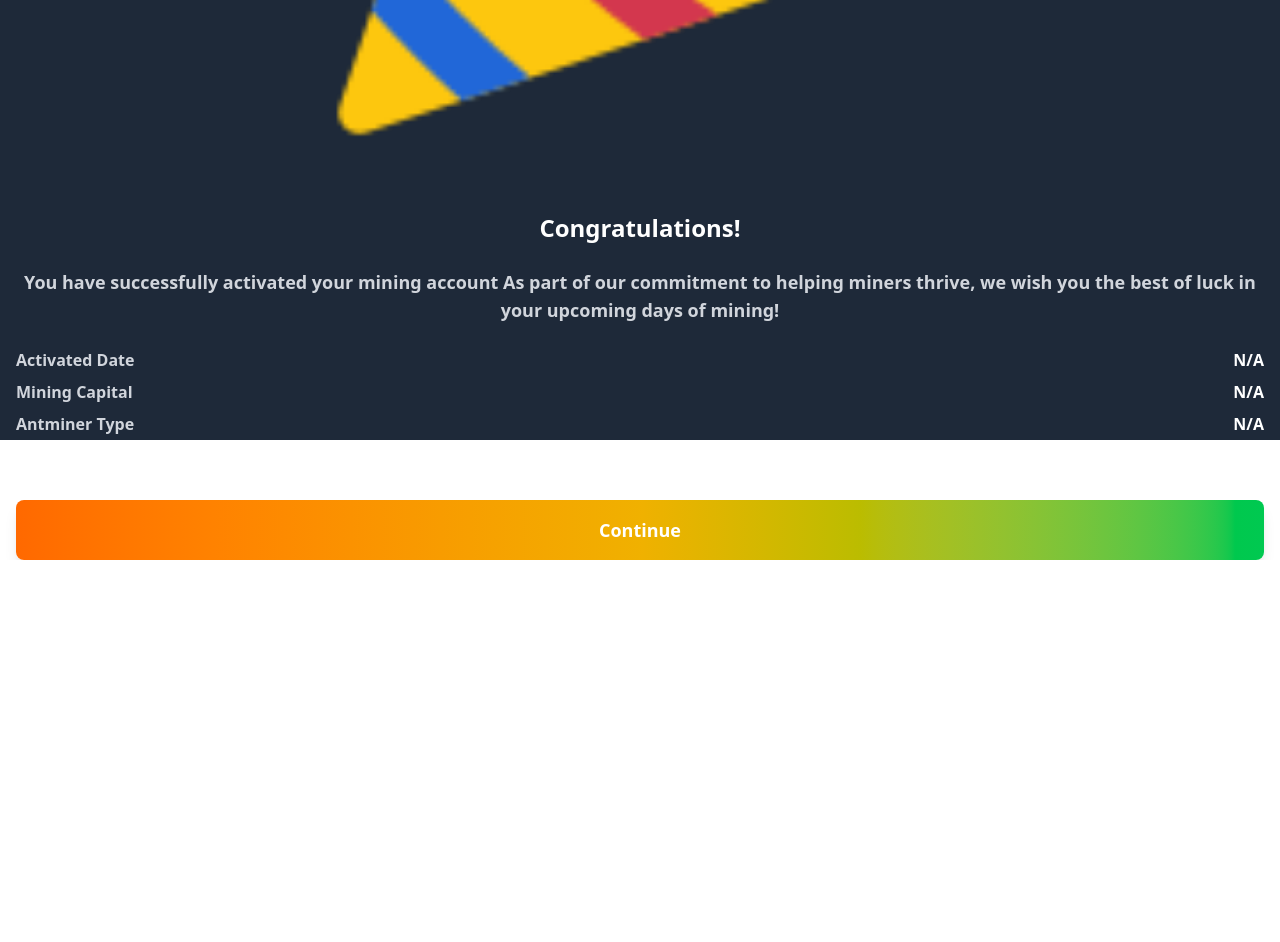
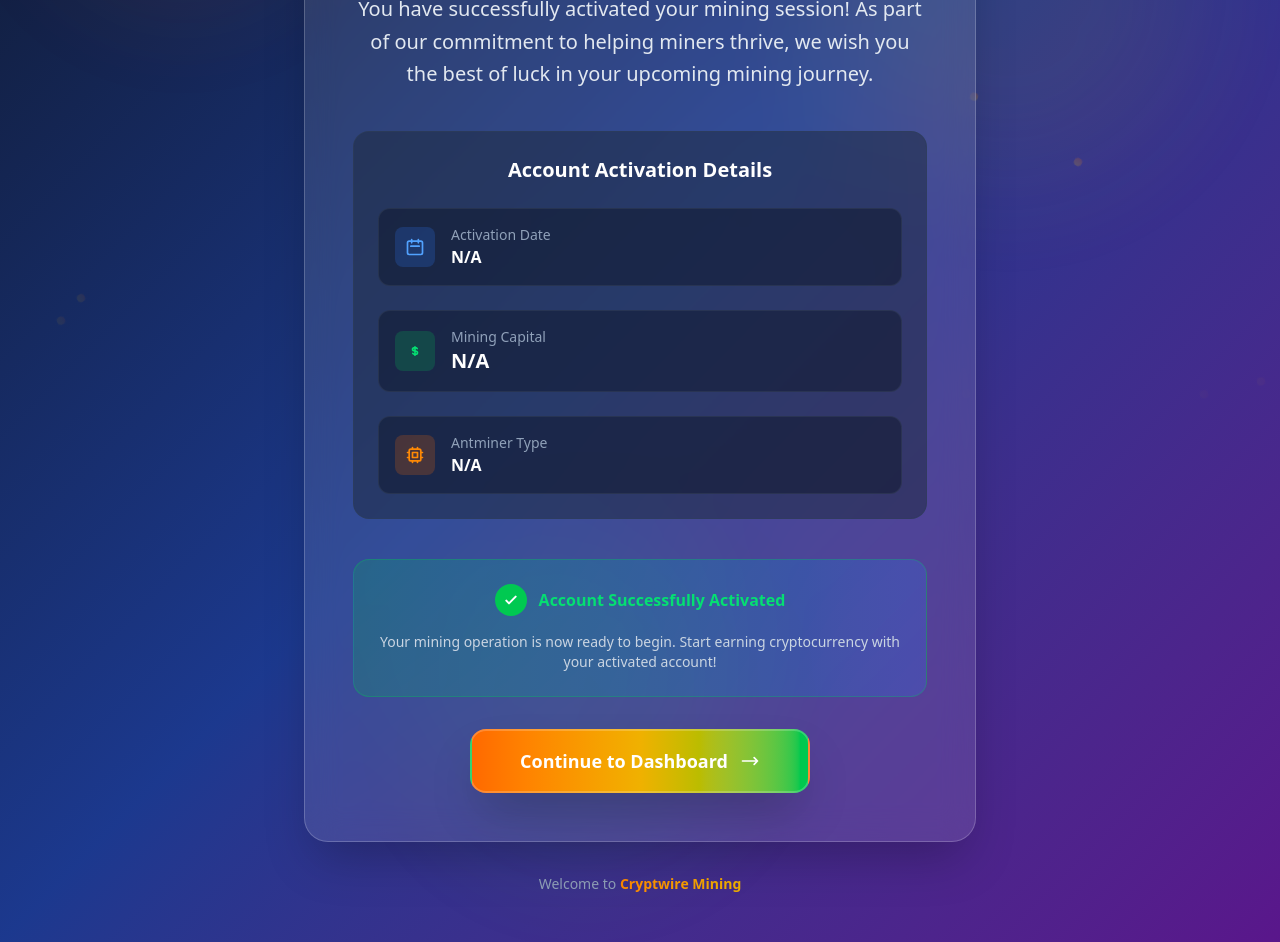
Before and after one commit to Excel62/cryptwire-mining, a React (Vite) app: page /congrats-page in a window 1280 px wide. Shown: the part 360-1302 px from the top of the page. Before the commit the page ends 920 px from the top, so only its background shows below. Built offline with nearby package versions, Linux system fonts and the light colour scheme.

Commit message:
update on succuss page

```diff
--- a/src/Pages/CongratsPage.jsx
+++ b/src/Pages/CongratsPage.jsx
@@ -1,38 +1,213 @@
-import logo from "../assets/congratslogo.png";
+import { useState, useEffect } from "react";
+// import logo from "../assets/congratslogo.png";
 import { useLocation } from "react-router-dom";
+
 const CongratsPage = () => {
   const location = useLocation();
   const { activatedDate, miningCapital, antminerType } = location.state || {};
 
+  // Demo data for showcase
+  // const activatedDate = new Date().toISOString();
+  // const miningCapital = "5000";
+  // const antminerType = "Antminer S19 Pro";
+
+  const [isVisible, setIsVisible] = useState(false);
+  const [confetti, setConfetti] = useState([]);
+
+  useEffect(() => {
+    setIsVisible(true);
+    // Generate confetti particles
+    const particles = Array.from({ length: 50 }, (_, i) => ({
+      id: i,
+      left: Math.random() * 100,
+      delay: Math.random() * 3,
+      duration: 3 + Math.random() * 2,
+    }));
+    setConfetti(particles);
+  }, []);
+
+  // Custom SVG Icons
+  const TrophyIcon = ({ className }) => (
+    <svg className={className} fill="none" stroke="currentColor" viewBox="0 0 24 24">
+      <path strokeLinecap="round" strokeLinejoin="round" strokeWidth={2} d="M9 12l2 2 4-4M7.835 4.697a3.42 3.42 0 001.946-.806 3.42 3.42 0 014.438 0 3.42 3.42 0 001.946.806 3.42 3.42 0 013.138 3.138 3.42 3.42 0 00.806 1.946 3.42 3.42 0 010 4.438 3.42 3.42 0 00-.806 1.946 3.42 3.42 0 01-3.138 3.138 3.42 3.42 0 00-1.946.806 3.42 3.42 0 01-4.438 0 3.42 3.42 0 00-1.946-.806 3.42 3.42 0 01-3.138-3.138 3.42 3.42 0 00-.806-1.946 3.42 3.42 0 010-4.438 3.42 3.42 0 00.806-1.946 3.42 3.42 0 013.138-3.138z" />
+    </svg>
+  );
+
+  const CalendarIcon = ({ className }) => (
+    <svg className={className} fill="none" stroke="currentColor" viewBox="0 0 24 24">
+      <path strokeLinecap="round" strokeLinejoin="round" strokeWidth={2} d="M8 7V3m8 4V3m-9 8h10M5 21h14a2 2 0 002-2V7a2 2 0 00-2-2H5a2 2 0 00-2 2v12a2 2 0 002 2z" />
+    </svg>
+  );
+
+  const DollarIcon = ({ className }) => (
+    <svg className={className} fill="none" stroke="currentColor" viewBox="0 0 24 24">
+      <path strokeLinecap="round" strokeLinejoin="round" strokeWidth={2} d="M12 8c-1.657 0-3 .895-3 2s1.343 2 3 2 3 .895 3 2-1.343 2-3 2m0-8c1.11 0 2.08.402 2.599 1M12 8V7m0 1v8m0 0v1m0-1c-1.11 0-2.08-.402-2.599-1" />
+    </svg>
+  );
+
+  const CpuChipIcon = ({ className }) => (
+    <svg className={className} fill="none" stroke="currentColor" viewBox="0 0 24 24">
+      <path strokeLinecap="round" strokeLinejoin="round" strokeWidth={2} d="M9 3v2m6-2v2M9 19v2m6-2v2M5 9H3m2 6H3m18-6h-2m2 6h-2M7 19h10a2 2 0 002-2V7a2 2 0 00-2-2H7a2 2 0 00-2 2v10a2 2 0 002 2zM9 9h6v6H9V9z" />
+    </svg>
+  );
+
+  const ArrowRightIcon = ({ className }) => (
+    <svg className={className} fill="none" stroke="currentColor" viewBox="0 0 24 24">
+      <path strokeLinecap="round" strokeLinejoin="round" strokeWidth={2} d="M17 8l4 4m0 0l-4 4m4-4H3" />
+    </svg>
+  );
+
   return (
-    <div className="flex flex-col gap-2 w-full h-[100vh] align-center justify-center p-4 bg-gray-800 text-white">
-      <img src={logo} alt="Congratulations" className="w-1/2 mx-auto mb-15" />
-      <h1 className="text-2xl font-bold mb-4 text-center">Congratulations!</h1>
-      <p className="text-center text-lg mb-4 font-bold text-gray-300">
-        You have successfully activated your mining account As part of our
-        commitment to helping miners thrive, we wish you the best of luck in
-        your upcoming days of mining!
-      </p>
-      <div className="flex justify-between  width-full">
-        <h2 className="text-gray-300 font-bold">Activated Date</h2>
-        <p className="font-bold">
-          {activatedDate ? new Date(activatedDate).toLocaleDateString() : "N/A"}
-        </p>
-      </div>
-      <div className="flex justify-between  width-full">
-        <h2 className="text-gray-300 font-bold">Mining Capital</h2>
-        <p className="font-bold">
-          {miningCapital ? `$${miningCapital}` : "N/A"}
-        </p>
-      </div>
-      <div className="flex justify-between  width-full">
-        <h2 className="text-gray-300 font-bold">Antminer Type</h2>
-        <p className="font-bold">{antminerType || "N/A"}</p>
+    <div className="relative min-h-screen bg-gradient-to-br from-slate-900 via-blue-900 to-purple-900 overflow-hidden">
+      {/* Animated Background Elements */}
+      <div className="absolute inset-0">
+        <div className="absolute top-20 left-10 w-72 h-72 bg-orange-500/10 rounded-full blur-3xl animate-pulse"></div>
+        <div className="absolute top-40 right-20 w-96 h-96 bg-yellow-500/10 rounded-full blur-3xl animate-pulse delay-1000"></div>
+        <div className="absolute bottom-20 left-1/3 w-80 h-80 bg-green-500/10 rounded-full blur-3xl animate-pulse delay-2000"></div>
       </div>
 
-      <button className="px-8 py-4 mt-14 text-white font-semibold text-lg rounded-lg bg-gradient-to-r from-orange-500 via-yellow-500 to-green-500 hover:from-orange-600 hover:via-yellow-600 hover:to-green-600 transform hover:scale-105 transition-all duration-300 shadow-lg hover:shadow-xl">
-        Continue
-      </button>
+      {/* Confetti Animation */}
+      {confetti.map((particle) => (
+        <div
+          key={particle.id}
+          className="absolute w-2 h-2 bg-gradient-to-r from-yellow-400 to-orange-500 rounded-full animate-bounce"
+          style={{
+            left: `${particle.left}%`,
+            animationDelay: `${particle.delay}s`,
+            animationDuration: `${particle.duration}s`,
+            top: "-10px",
+            animation: `fall ${particle.duration}s ${particle.delay}s ease-in-out infinite`,
+          }}
+        />
+      ))}
+
+      {/* Main Content */}
+      <div className={`relative z-10 flex flex-col items-center justify-center min-h-screen px-6 py-12 transition-all duration-1000 ${isVisible ? 'opacity-100 translate-y-0' : 'opacity-0 translate-y-10'}`}>
+
+        {/* Logo/Trophy Section */}
+        <div className="text-center mb-8">
+          <div className="relative inline-block">
+            {/* Replace this div with your logo image */}
+            <div className="w-32 h-32 mx-auto mb-6 bg-gradient-to-br from-yellow-400 via-orange-500 to-red-500 rounded-full flex items-center justify-center shadow-2xl animate-bounce">
+              <TrophyIcon className="w-16 h-16 text-white" />
+            </div>
+            {/* Animated rings around logo */}
+            <div className="absolute inset-0 w-32 h-32 mx-auto border-4 border-yellow-400/30 rounded-full animate-ping"></div>
+            <div className="absolute inset-0 w-32 h-32 mx-auto border-2 border-orange-500/40 rounded-full animate-pulse"></div>
+          </div>
+        </div>
+
+        {/* Main Content Card */}
+        <div className="w-full max-w-2xl bg-white/10 backdrop-blur-lg rounded-3xl border border-white/20 shadow-2xl p-8 lg:p-12">
+
+          {/* Congratulations Header */}
+          <div className="text-center mb-10">
+            <h1 className="text-4xl lg:text-5xl font-bold mb-6 bg-gradient-to-r from-yellow-400 via-orange-500 to-red-500 bg-clip-text text-transparent animate-pulse">
+              🎉 Congratulations! 🎉
+            </h1>
+            <p className="text-slate-200 text-lg lg:text-xl leading-relaxed max-w-xl mx-auto">
+              You have successfully activated your mining session! As part of our commitment to helping miners thrive, we wish you the best of luck in your upcoming mining journey.
+            </p>
+          </div>
+
+          {/* Account Details */}
+          <div className="space-y-6 mb-10">
+            <div className="bg-slate-800/50 rounded-2xl p-6 border border-slate-700/50">
+              <h3 className="text-xl font-semibold text-white mb-6 text-center">Account Activation Details</h3>
+
+              <div className="grid gap-6">
+                {/* Activation Date */}
+                <div className="flex items-center justify-between p-4 bg-slate-900/50 rounded-xl border border-slate-600/30">
+                  <div className="flex items-center">
+                    <div className="w-10 h-10 bg-blue-500/20 rounded-lg flex items-center justify-center mr-4">
+                      <CalendarIcon className="w-5 h-5 text-blue-400" />
+                    </div>
+                    <div>
+                      <p className="text-slate-400 text-sm">Activation Date</p>
+                      <p className="text-white font-semibold">
+                        {activatedDate ? new Date(activatedDate).toLocaleDateString('en-US', {
+                          year: 'numeric',
+                          month: 'long',
+                          day: 'numeric'
+                        }) : "N/A"}
+                      </p>
+                    </div>
+                  </div>
+                </div>
+
+                {/* Mining Capital */}
+                <div className="flex items-center justify-between p-4 bg-slate-900/50 rounded-xl border border-slate-600/30">
+                  <div className="flex items-center">
+                    <div className="w-10 h-10 bg-green-500/20 rounded-lg flex items-center justify-center mr-4">
+                      <DollarIcon className="w-5 h-5 text-green-400" />
+                    </div>
+                    <div>
+                      <p className="text-slate-400 text-sm">Mining Capital</p>
+                      <p className="text-white font-semibold text-xl">
+                        {miningCapital ? `$${parseInt(miningCapital).toLocaleString()}` : "N/A"}
+                      </p>
+                    </div>
+                  </div>
+                </div>
+
+                {/* Antminer Type */}
+                <div className="flex items-center justify-between p-4 bg-slate-900/50 rounded-xl border border-slate-600/30">
+                  <div className="flex items-center">
+                    <div className="w-10 h-10 bg-orange-500/20 rounded-lg flex items-center justify-center mr-4">
+                      <CpuChipIcon className="w-5 h-5 text-orange-400" />
+                    </div>
+                    <div>
+                      <p className="text-slate-400 text-sm">Antminer Type</p>
+                      <p className="text-white font-semibold">{antminerType || "N/A"}</p>
+                    </div>
+                  </div>
+                </div>
+              </div>
+            </div>
+          </div>
+
+          {/* Success Message */}
+          <div className="bg-gradient-to-r from-green-500/20 to-blue-500/20 rounded-2xl p-6 border border-green-500/30 mb-8">
+            <div className="flex items-center justify-center mb-4">
+              <div className="w-8 h-8 bg-green-500 rounded-full flex items-center justify-center mr-3">
+                <svg className="w-4 h-4 text-white" fill="none" stroke="currentColor" viewBox="0 0 24 24">
+                  <path strokeLinecap="round" strokeLinejoin="round" strokeWidth={3} d="M5 13l4 4L19 7" />
+                </svg>
+              </div>
+              <span className="text-green-400 font-semibold">Account Successfully Activated</span>
+            </div>
+            <p className="text-center text-slate-300 text-sm">
+              Your mining operation is now ready to begin. Start earning cryptocurrency with your activated account!
+            </p>
+          </div>
+
+          {/* Continue Button */}
+          <div className="text-center">
+            <button className="group relative inline-flex items-center px-12 py-4 text-white font-bold text-lg rounded-2xl bg-gradient-to-r from-orange-500 via-yellow-500 to-green-500 hover:from-orange-600 hover:via-yellow-600 hover:to-green-600 transform hover:scale-105 transition-all duration-300 shadow-2xl hover:shadow-3xl border-2 border-white/20">
+              <span className="mr-3">Continue to Dashboard</span>
+              <ArrowRightIcon className="w-5 h-5 group-hover:translate-x-1 transition-transform duration-300" />
+
+              {/* Animated border */}
+              <div className="absolute inset-0 rounded-2xl bg-gradient-to-r from-orange-500 via-yellow-500 to-green-500 opacity-0 group-hover:opacity-20 blur-xl transition-opacity duration-300"></div>
+            </button>
+          </div>
+        </div>
+
+        {/* Bottom Decorative Element */}
+        <div className="mt-8 text-center">
+          <p className="text-slate-400 text-sm">
+            Welcome to <span className="text-transparent bg-gradient-to-r from-orange-400 to-yellow-500 bg-clip-text font-semibold">Cryptwire Mining</span>
+          </p>
+        </div>
+      </div>
+
+      {/* CSS Animation Keyframes */}
+      <style jsx>{`
+        @keyframes fall {
+          0% { transform: translateY(-100vh) rotate(0deg); opacity: 1; }
+          100% { transform: translateY(100vh) rotate(360deg); opacity: 0; }
+        }
+      `}</style>
     </div>
   );
 };
```
